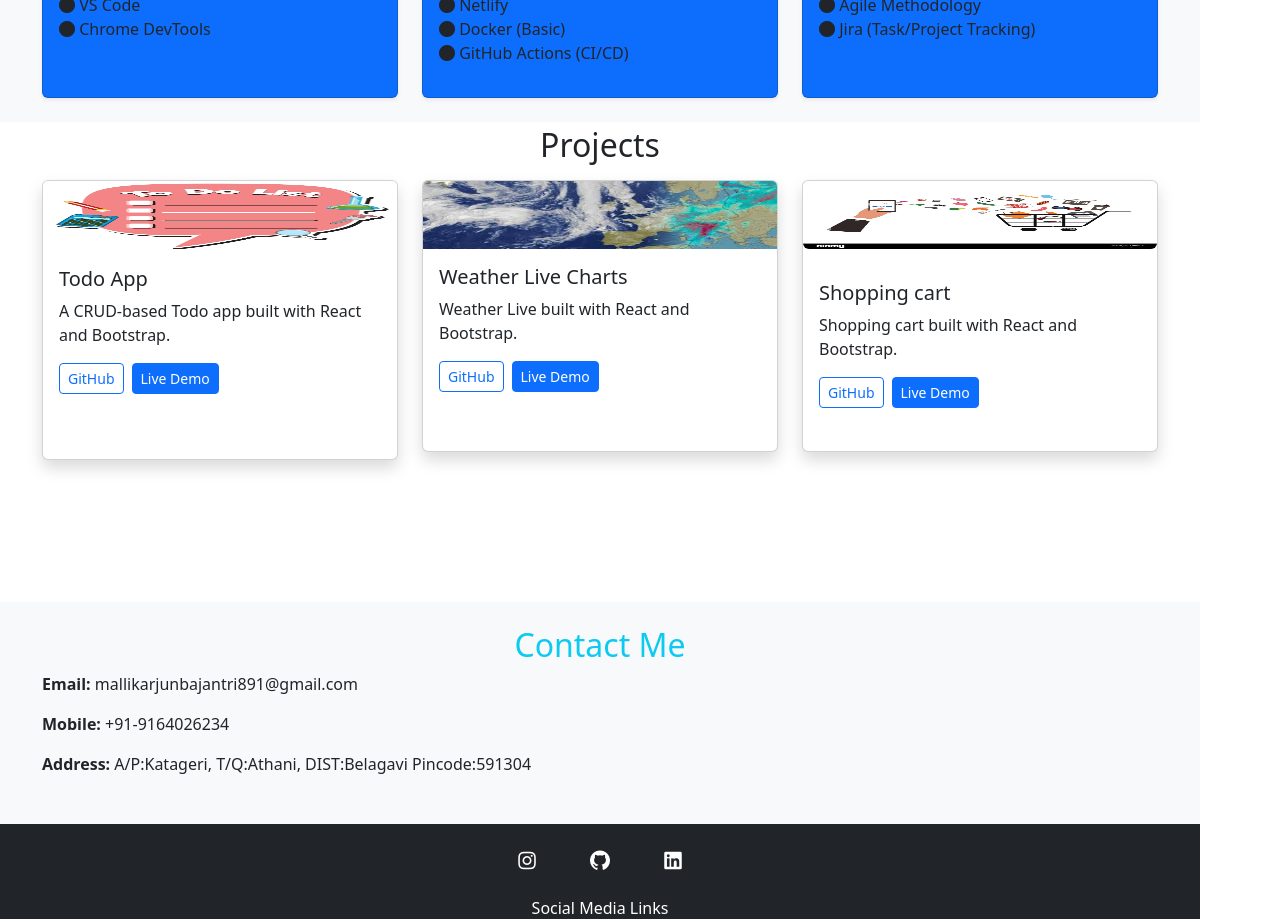
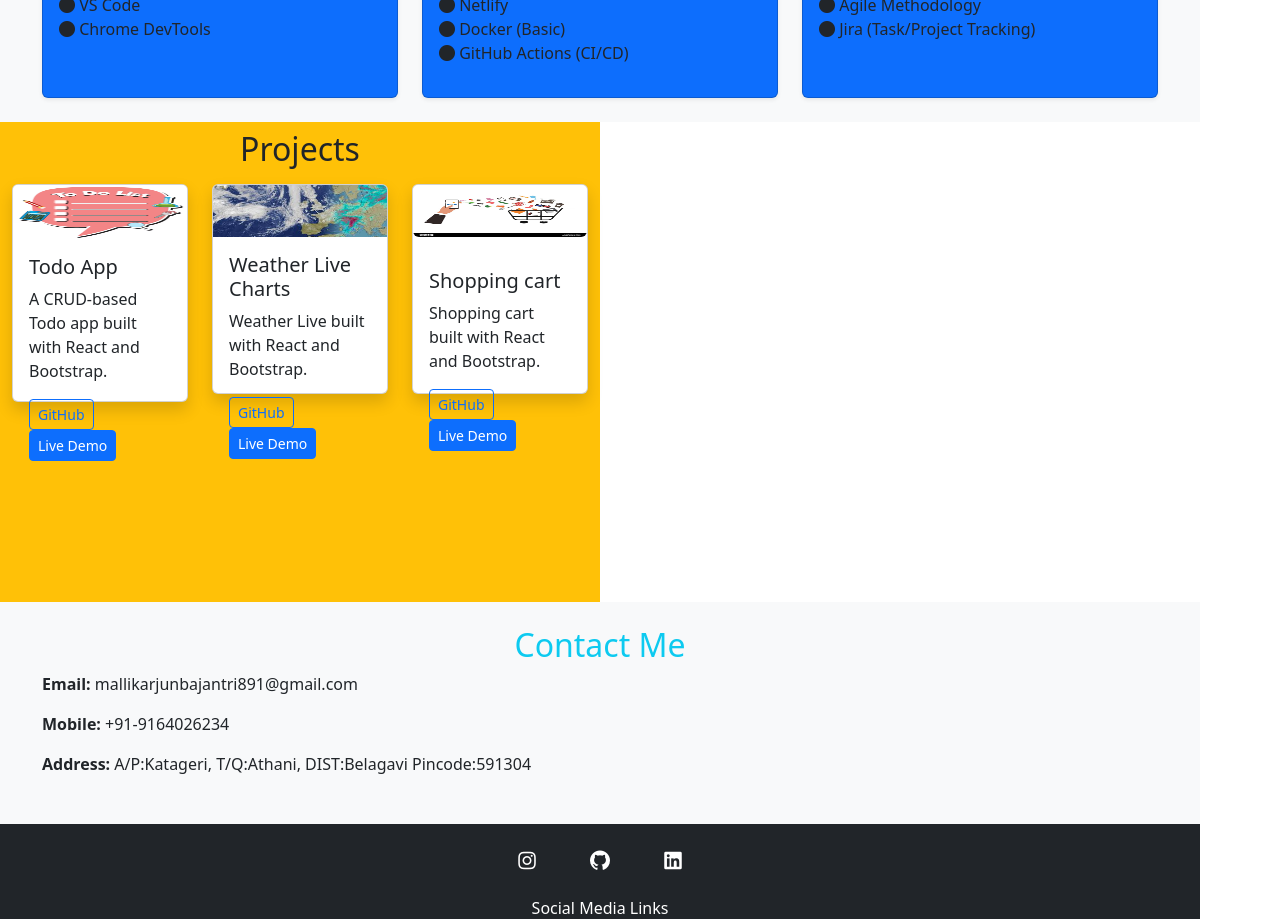
Before and after one commit to mallu771/mallikarjun_portfolio-app, a React (Create React App) app: page / in a window 1280 px wide. Shown: the part 840-1759 px from the top of the page. Built offline with nearby package versions, Linux system fonts and the light colour scheme.

Commit message:
Update Projects.jsx

```diff
--- a/src/sections/Projects.jsx
+++ b/src/sections/Projects.jsx
@@ -6,7 +6,7 @@ import weatherImage from '../assets/weather.jfif';
 
 const Projects = () => {
   return (
-    <section id="projects" className="bg-white py-1  w-500" style={{ height: '60vh' }}>
+    <section id="projects" className="bg-warning py-2  w-50" style={{ height: '60vh' }}>
       <div className="container">
         <h2 className=" text-center mb-3">Projects</h2>
         <div className="row">
```
